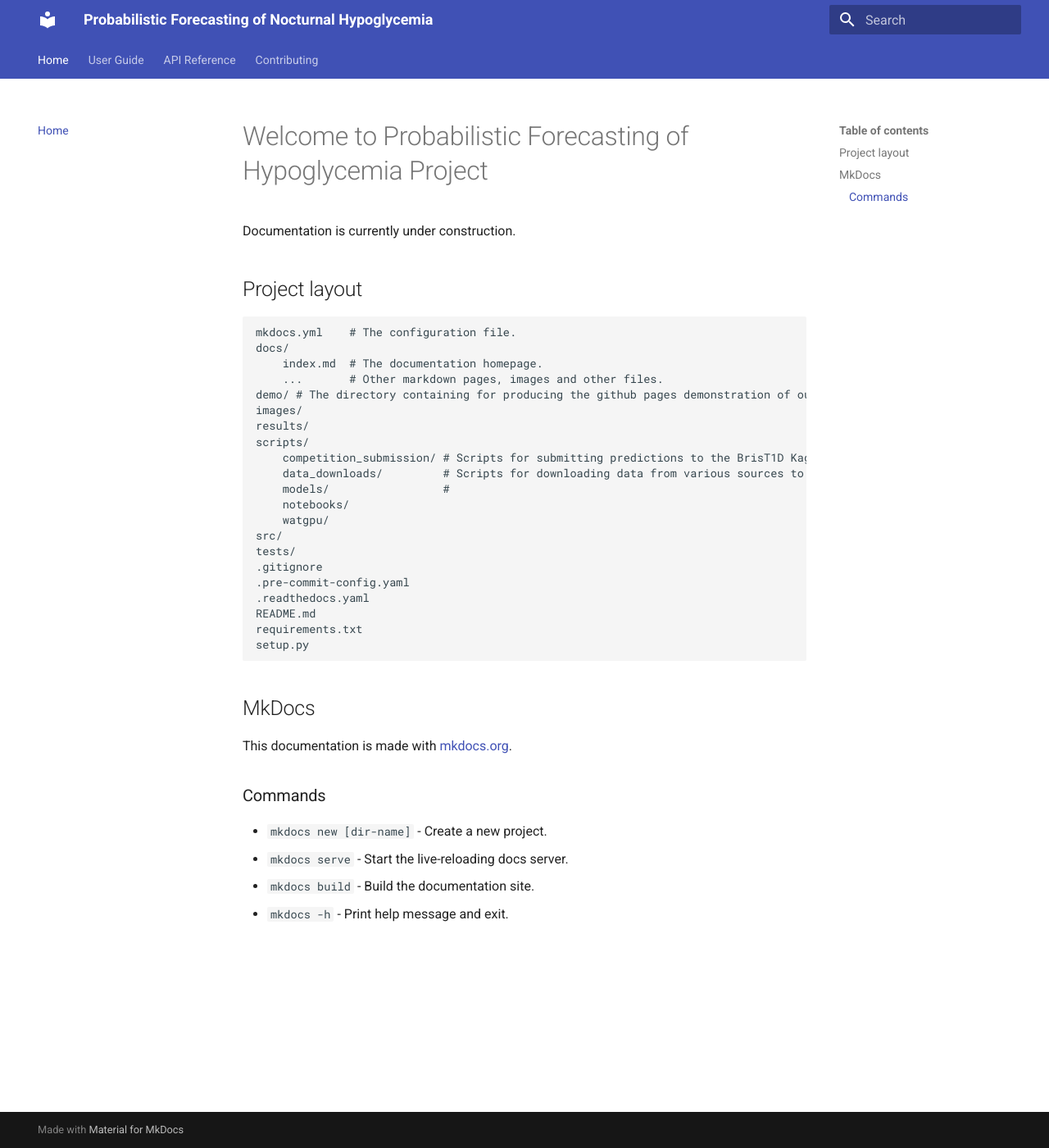
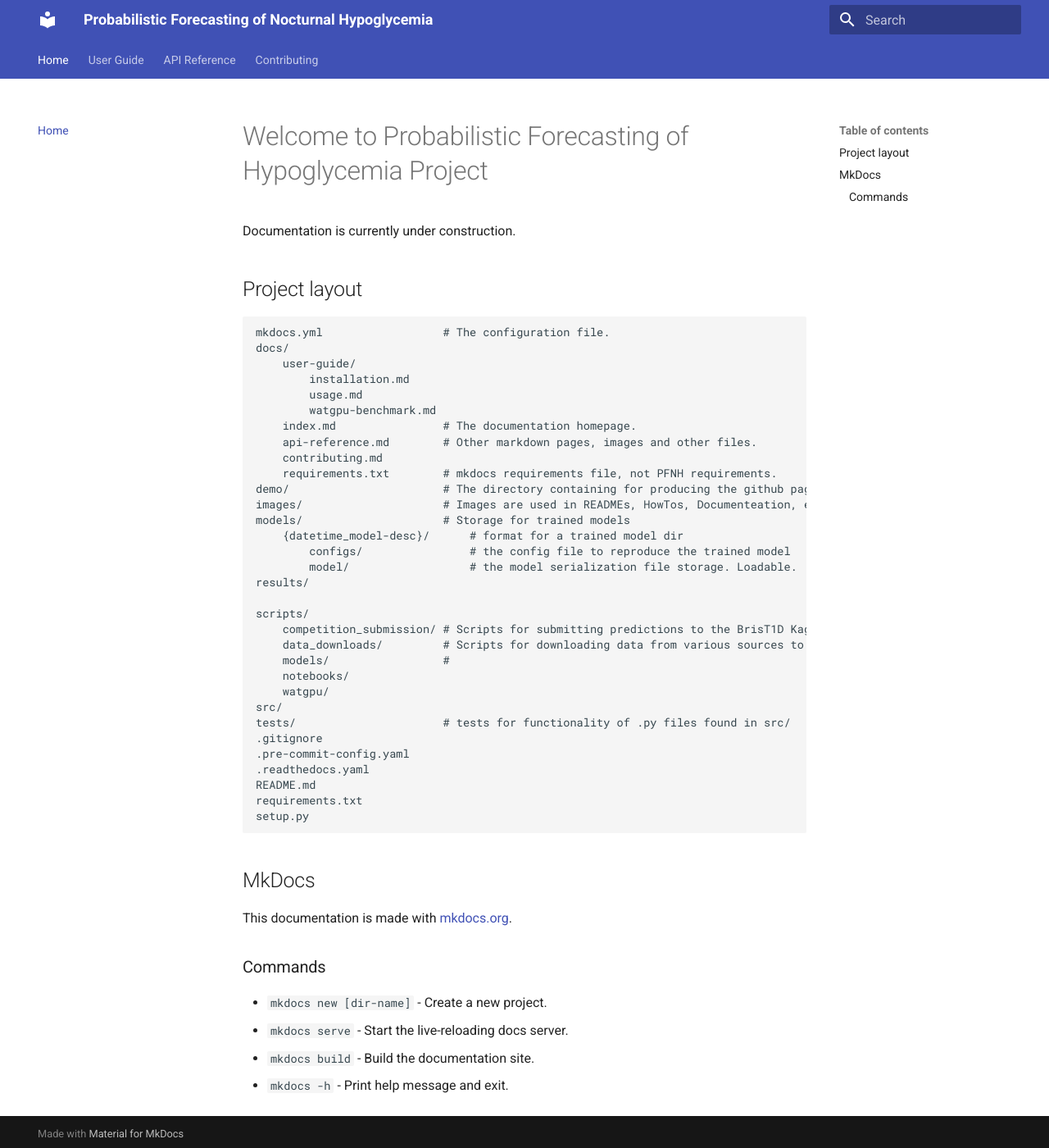
Before and after one commit to Blood-Glucose-Control/nocturnal-hypo-gly-prob-forecast, an MkDocs documentation site: the page built from docs/index.md, in a window 1280 px wide and 1400 px high. Shown: the whole window at 82% size. Built offline with MkDocs 1.6.1 and Material for MkDocs 9.7.7, drawn with Linux system fonts in a browser that asks for light colours.

Commit message:
Added lots more documentation to help teach people how to use the main functions of this repository

```diff
--- a/docs/index.md
+++ b/docs/index.md
@@ -3,13 +3,24 @@
 
 ## Project layout
 
-    mkdocs.yml    # The configuration file.
+    mkdocs.yml                  # The configuration file.
     docs/
-        index.md  # The documentation homepage.
-        ...       # Other markdown pages, images and other files.
-    demo/ # The directory containing for producing the github pages demonstration of our work: https://blood-glucose-control.github.io/nocturnal-hypo-gly-prob-forecast/
-    images/
+        user-guide/
+            installation.md
+            usage.md
+            watgpu-benchmark.md
+        index.md                # The documentation homepage.
+        api-reference.md        # Other markdown pages, images and other files.
+        contributing.md
+        requirements.txt        # mkdocs requirements file, not PFNH requirements.
+    demo/                       # The directory containing for producing the github pages demonstration of our work.
+    images/                     # Images are used in READMEs, HowTos, Documenteation, etc.
+    models/                     # Storage for trained models
+        {datetime_model-desc}/      # format for a trained model dir
+            configs/                # the config file to reproduce the trained model
+            model/                  # the model serialization file storage. Loadable.
     results/
+
     scripts/
         competition_submission/ # Scripts for submitting predictions to the BrisT1D Kaggle Competion.
         data_downloads/         # Scripts for downloading data from various sources to your local directory.
@@ -17,7 +28,7 @@
         notebooks/
         watgpu/
     src/
-    tests/
+    tests/                      # tests for functionality of .py files found in src/
     .gitignore
     .pre-commit-config.yaml
     .readthedocs.yaml
--- a/mkdocs.yml
+++ b/mkdocs.yml
@@ -9,9 +9,16 @@
 nav:
   - Home: index.md
   - User Guide:
+      - Getting Started: user-guide/getting-started.md
       - Installation: user-guide/installation.md
-      - Usage: user-guide/usage.md
-      - WATGPU Benchmarking: user-guide/watgpu-benchmark.md
+      - Data:
+        - Data Preparation: user-guide/datasets/data-preparation.md
+      - Modeling:
+        - Model Training: user-guide/modeling/model-training.md
+        - Model Evaluation: user-guide/modeling/model-evaluation.md
+      - Benchmarking:
+        - Model Benchmarking: user-guide/benchmarking/model-benchmarking.md
+        - WATGPU Benchmarking: user-guide/benchmarking/watgpu-benchmark.md
   - API Reference: api-reference.md
   - Contributing: contributing.md
 
```
Also changed, not shown: docs/user-guide/getting-started.md (added, +31 -0 lines), docs/user-guide/benchmarking/model-benchmarking.md (added), docs/user-guide/benchmarking/watgpu-benchmark.md (renamed from docs/user-guide/watgpu-benchmark.md), docs/user-guide/datasets/data-preparation.md (added), docs/user-guide/modeling/classic-models.md (added), docs/user-guide/modeling/model-evaluation.md (added), docs/user-guide/modeling/model-training.md (added).
